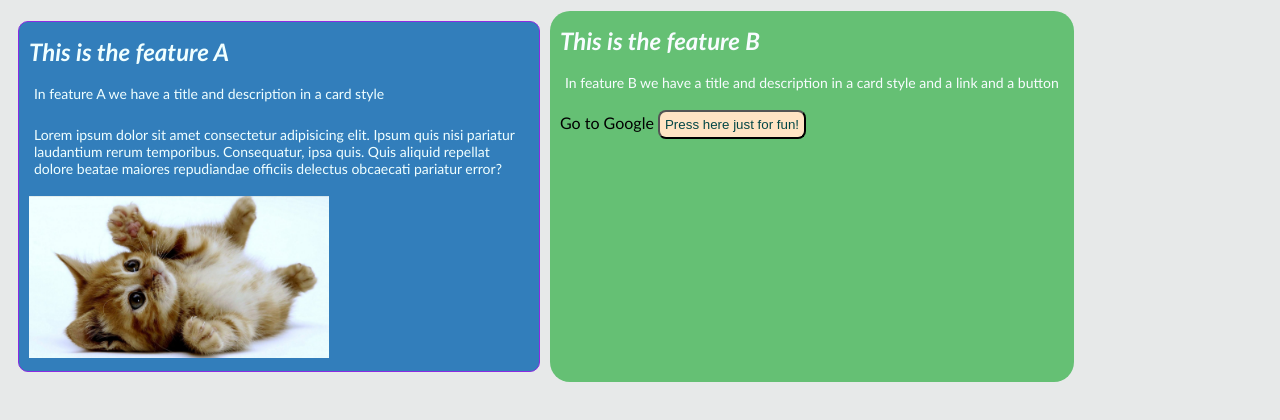
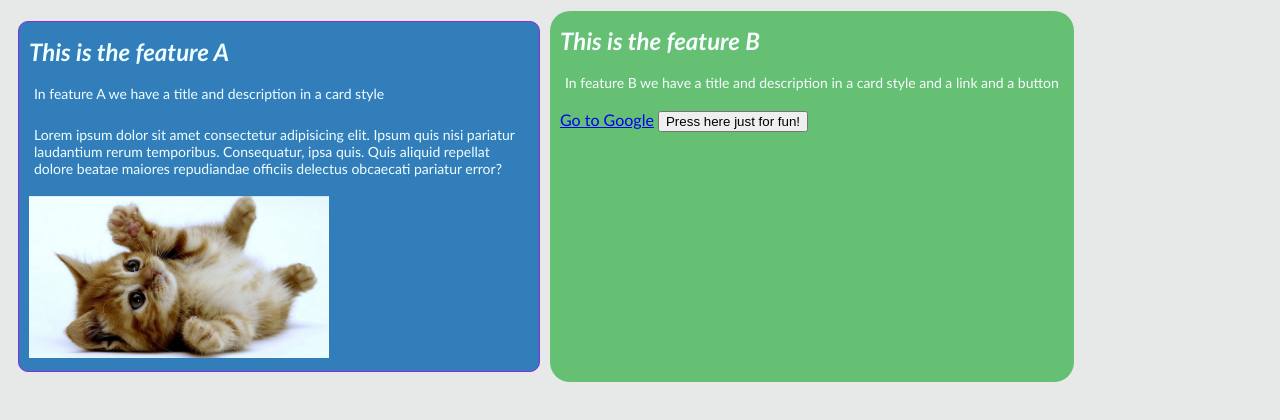
Before and after one commit to beckycode/git-practice, a plain HTML site: page index.html in a window 1280 px wide. Shown: the part 98-518 px from the top of the page. Drawn offline with Linux system fonts and the light colour scheme.

Commit message:
Revert "add styles for links and buttons"
This reverts commit e237dc10c01fd463dd1e00bd5b56e000206e61e9.

```diff
--- a/index.html
+++ b/index.html
@@ -30,8 +30,8 @@
           In feature B we have a title and description in a card style and a
           link and a button
         </p>
-        <a class="link" href="www.google.com" target="_blank">Go to Google</a>
-        <button class="btn">Press here just for fun!</button>
+        <a href="www.google.com" target="_blank">Go to Google</a>
+        <button>Press here just for fun!</button>
       </section>
     </main>
   </body>
--- a/style.css
+++ b/style.css
@@ -60,19 +60,3 @@ main {
   padding: 10px;
   color: rgb(248, 252, 255);
 }
-
-.btn {
-  padding: 5px;
-  background-color: bisque;
-  color: rgb(3, 70, 70);
-  border-radius: 8px;
-}
-
-.link {
-  text-decoration: none;
-  color: black;
-}
-
-.link:hover {
-  color: aqua;
-}
```
